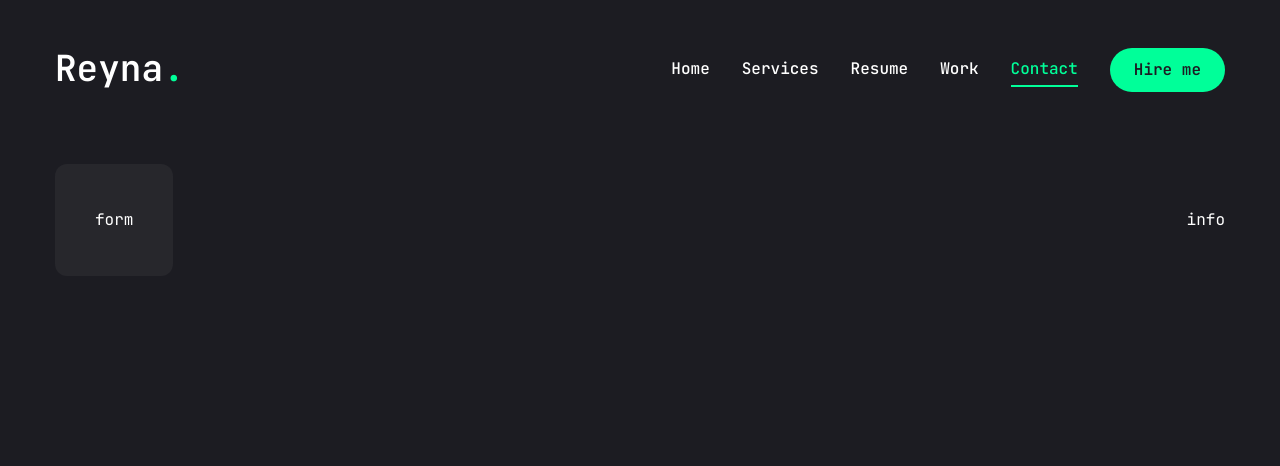
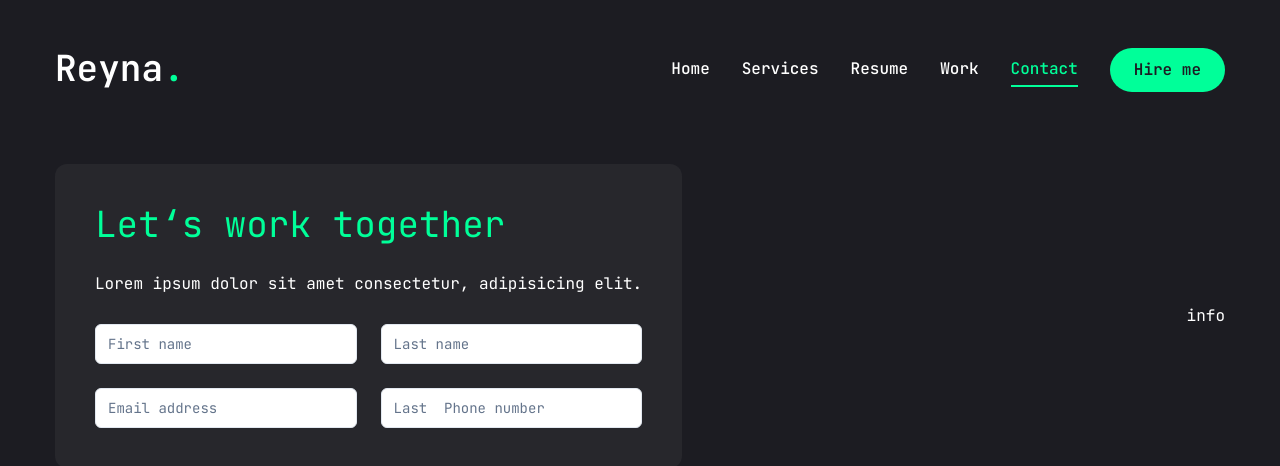
Before and after one commit to reynaroma/reyna-portfolio, a Next.js app: page /contact in a window 1280 px wide. Shown: the top 466 px of the page. Built offline with nearby package versions, Linux system fonts and the light colour scheme.

Commit message:
Add input elements on the form element

```diff
--- a/app/contact/page.jsx
+++ b/app/contact/page.jsx
@@ -50,7 +50,17 @@
           <div className="xl:h-[54%] order-2 xl:order-none">
             <form
               className="flex flex-col gap-6 p-10 bg-[#27272c] rounded-xl"
-              action="">form</form>
+              action="">
+              <h3 className="text-4xl text-accent">Let&lsquo;s work together</h3>
+              <p>Lorem ipsum dolor sit amet consectetur, adipisicing elit.</p>
+              {/* input */}
+              <div className="grid grid-cols-1 md:grid-cols-2 gap-6">
+                <Input type="firstname" placeholder="First name" />
+                <Input type="lastname" placeholder="Last name" />
+                <Input type="email" placeholder="Email address" />
+                <Input type="phone" placeholder="Last  Phone number" />
+              </div>
+            </form>
           </div>
           {/* info */}
           <div className="flex-1 flex items-center xl:justify-end order-1 xl:order-none mb-8 xl:mb-0">info</div>
```
